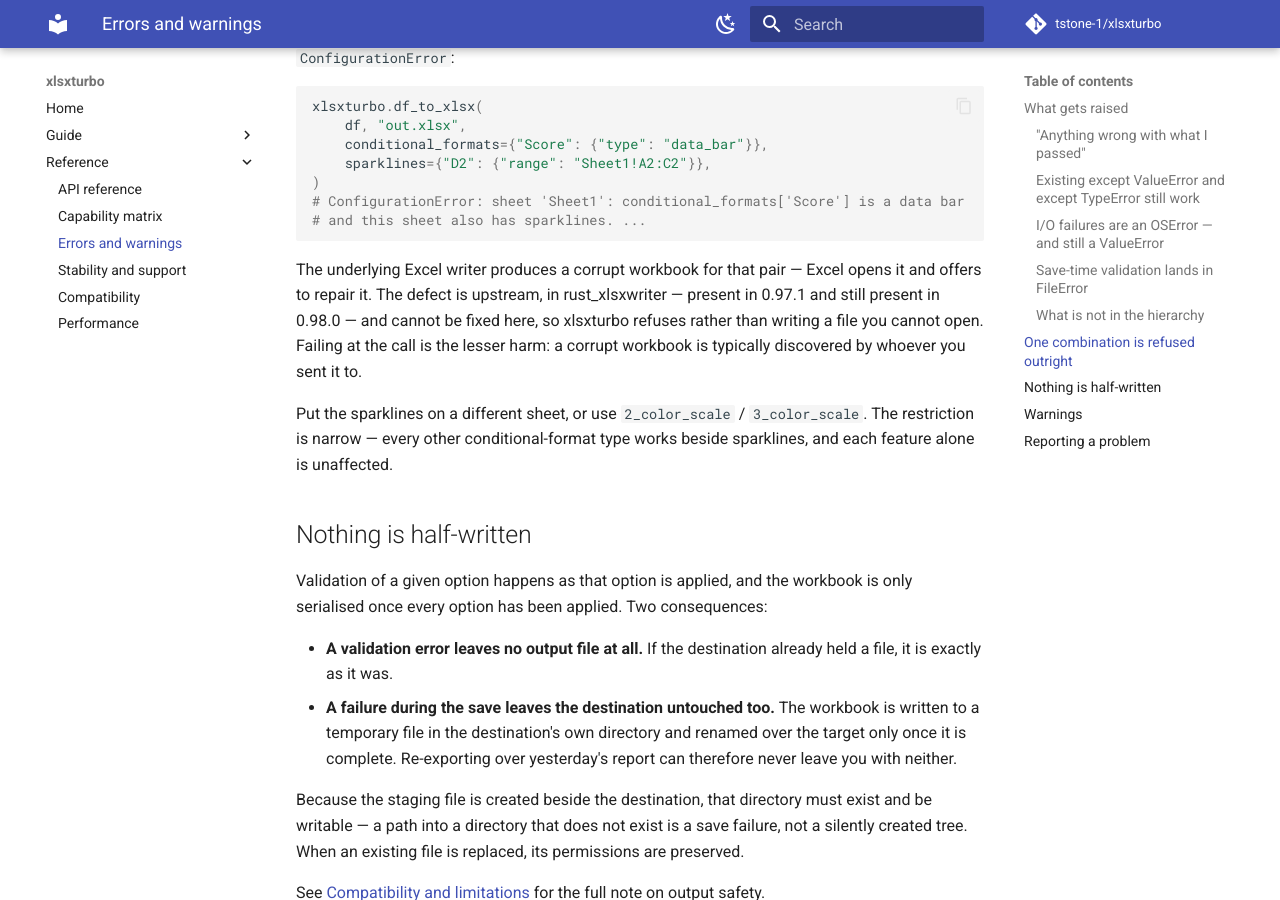
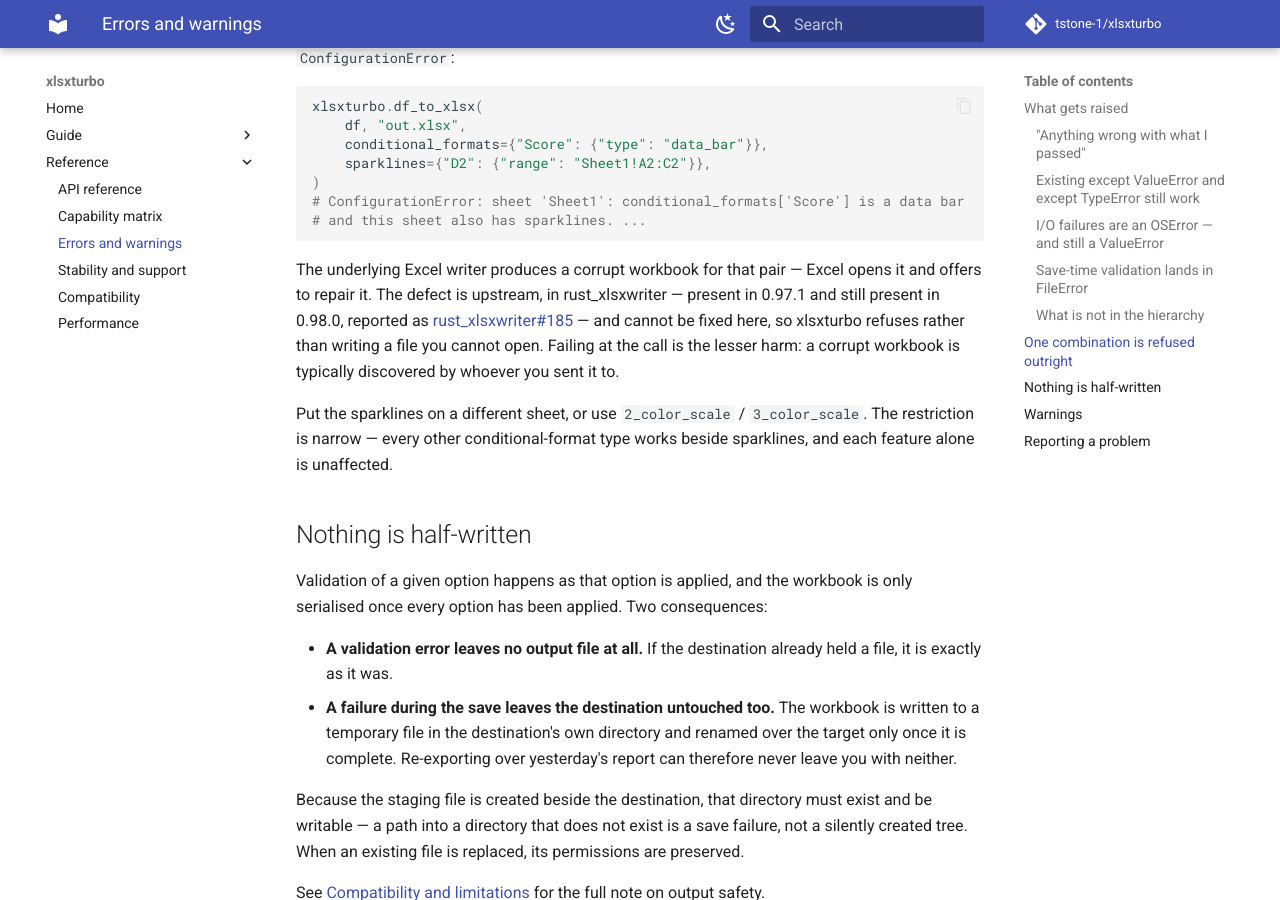
Before and after one commit to tstone-1/xlsxturbo, an MkDocs documentation site: the page built from docs/errors.md, in a window 1280 px wide and 900 px high, scrolled down 4173 px. Built offline with MkDocs 1.6.1 and Material for MkDocs 9.7.7, drawn with Linux system fonts in a browser that asks for light colours; comment, search, counter and statistics services are not loaded.

Commit message:
Record the upstream issue number beside the workaround
The databar-beside-sparkline defect had been worked around since 0.97.0
and never reported, so nothing outside this repo could ever fix it and
the guard was permanent by default rather than by decision. Filed as
jmcnamara/rust_xlsxwriter#185 with the reproducer from
tests/upstream_defect.rs, reduced to a standalone program.

The number now sits in the four places someone would look: the test that
pins the defect, the AGENTS.md section that explains the guard, the
user-facing note in docs/errors.md, and the changelog entry. Checking one
issue is cheaper than re-deriving whether upstream has moved.

```diff
--- a/docs/errors.md
+++ b/docs/errors.md
@@ -191,8 +191,9 @@
 
 The underlying Excel writer produces a corrupt workbook for that pair — Excel opens it
 and offers to repair it. The defect is upstream, in rust_xlsxwriter — present in 0.97.1 and still present in
-0.98.0 — and cannot be fixed here, so xlsxturbo refuses rather than writing a file you
-cannot open. Failing at
+0.98.0, reported as
+[rust_xlsxwriter#185](https://github.com/jmcnamara/rust_xlsxwriter/issues/185) — and
+cannot be fixed here, so xlsxturbo refuses rather than writing a file you cannot open. Failing at
 the call is the lesser harm: a corrupt workbook is typically discovered by whoever you
 sent it to.
 
```
Also changed, not shown: AGENTS.md (+7 -1 lines), CHANGELOG.md (+4 -0 lines), 1 other file.
